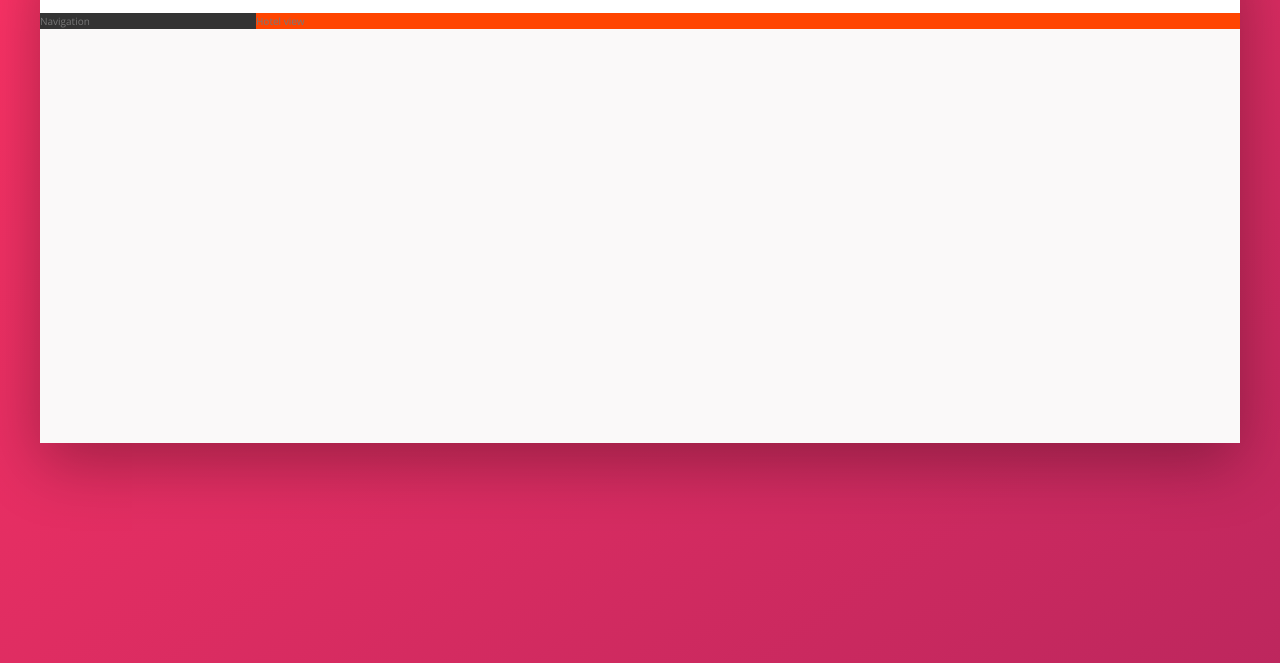
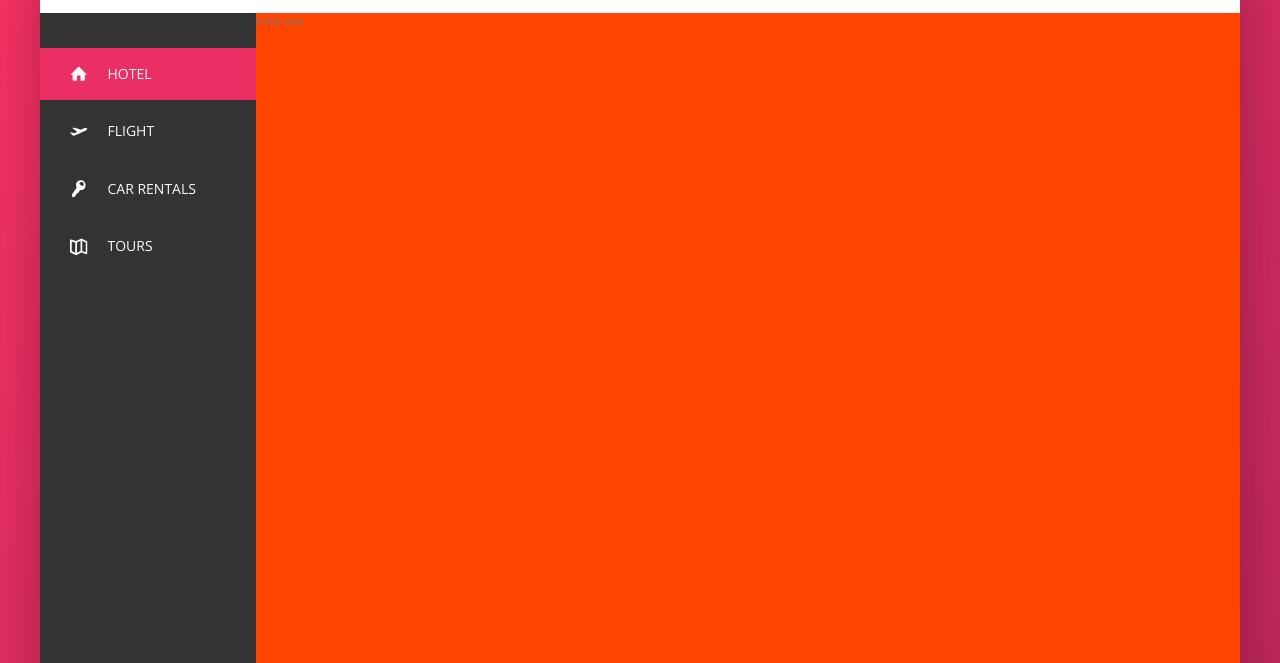
Before and after one commit to TravisMWilliams/trillo, a website: page index.html in a window 1280 px wide. Shown: the part 137-800 px from the top of the page. Drawn offline with nearby package versions, Linux system fonts and the light colour scheme.

Commit message:
Created navigation bar

```diff
--- a/index.html
+++ b/index.html
@@ -46,7 +46,44 @@
             </header>
             <div class="content">
                 <nav class="sidebar">
-                    Navigation
+                    <ul class="side-nav">
+                        <li class="side-nav__item side-nav__item--active">
+                            <a href="#" class="side-nav__link">
+                                <svg class="side-nav__icon">
+                                    <use xlink:href="img/sprite.svg#icon-home"></use>
+                                </svg>
+                                <span>Hotel</span>
+                            </a>
+                        </li>
+                        <li class="side-nav__item">
+                            <a href="#" class="side-nav__link">
+                                <svg class="side-nav__icon">
+                                    <use xlink:href="img/sprite.svg#icon-aircraft-take-off"></use>
+                                </svg>
+                                <span>Flight</span>
+                            </a>
+                        </li>
+                        <li class="side-nav__item">
+                            <a href="#" class="side-nav__link">
+                                <svg class="side-nav__icon">
+                                    <use xlink:href="img/sprite.svg#icon-key"></use>
+                                </svg>
+                                <span>Car rentals</span>
+                            </a>
+                        </li>
+                        <li class="side-nav__item">
+                            <a href="#" class="side-nav__link">
+                                <svg class="side-nav__icon">
+                                    <use xlink:href="img/sprite.svg#icon-map"></use>
+                                </svg>
+                                <span>Tours</span>
+                            </a>
+                        </li>
+                    </ul>
+
+                    <div class="legal">
+                        &copy; 2017 by trillo. All rights reserved.
+                    </div>
                 </nav>
                 <main class="hotel-view">
                     Hotel view
--- a/sass/_components.scss
+++ b/sass/_components.scss
@@ -116,3 +116,73 @@
         margin-right: 1rem;
     }
 }
+
+/////////////////////////////////////////////////////
+// Side Navigation
+.side-nav {
+    font-size: 1.4rem;
+    list-style: none;
+    margin-top: 3.5rem;
+
+    &__item {
+        position: relative;
+
+        &:not(:last-child) {
+            margin-bottom: .5rem;
+        }
+    }
+
+    &__item::before {
+        content: "";
+        position: absolute;
+        top: 0;
+        left: 0;
+        height: 100%;
+        width: 3px;
+        background-color: var(--color-primary);
+        transform: scaleY(0);
+        transition: transform .2s,
+                    width .4s cubic-bezier(1,0,0,1) .2s,
+                    background-color .1s;
+    }
+
+    &__item:hover::before,
+    &__item--active::before {
+        transform: scaleY(1);
+        width: 100%;
+    }
+
+    &__item:active::before {
+        background-color: var(--color-primary-light);
+    }
+
+    &__link:link,
+    &__link:visited {
+        color: var(--color-grey-light-1);
+        text-decoration: none;
+        text-transform: uppercase;
+        display: block;
+        padding: 1.5rem 3rem;
+        display: flex;
+        align-items: center;
+        position: relative;
+        z-index: 10;
+    }
+
+    &__icon {
+        width: 1.75rem;
+        height: 1.75rem;
+        margin-right: 2rem;
+        fill: currentColor;
+    }
+
+}
+
+/////////////////////////////////////////////////////
+// Legal Text
+.legal {
+    font-size: 1.2rem;
+    text-align: center;
+    padding: 2.5rem;
+    color: var(--color-grey-light-4);
+}
--- a/sass/_layout.scss
+++ b/sass/_layout.scss
@@ -24,10 +24,14 @@ align-items: center;
 .sidebar {
     background-color: var(--color-grey-dark-1);
     flex: 0 0 18%;
+    display: flex;
+    flex-direction: column;
+    justify-content: space-between;
 }
 
 .hotel-view {
     background-color: #fff;
     background-color: orangered;
+    height: 80rem;
     flex: 1;
 }
```
Also changed, not shown: css/style.css.
